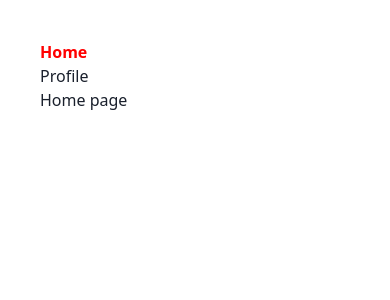
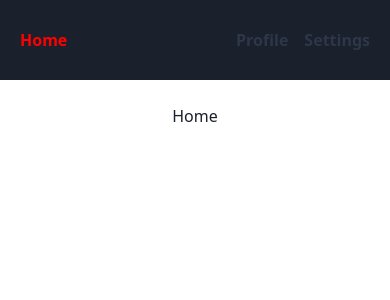
Before and after one commit to remusa/todoro, a React (Vite) app: page / in a window 390 px wide. Shown: the top 300 px of the page. Built offline with nearby package versions, Linux system fonts and the light colour scheme; what tailwindcss-font-inter would draw is missing.

Commit message:
Basic navigation

```diff
--- a/postcss.config.js
+++ b/postcss.config.js
@@ -1,11 +1,9 @@
 const isProd = process.env.NODE_ENV === 'production'
 
-let plugins = [require('tailwindcss')]
-
-if (isProd) {
-  plugins = [...plugins, require('autoprefixer'), require('cssnano')({ preset: 'default' })]
+module.exports = {
+  plugins: [
+    require('tailwindcss'),
+    // require('autoprefixer'),
+    // require('cssnano')({ preset: 'default' }),
+  ],
 }
-
-module.exports = {
-  plugins: plugins,
-}
--- a/src/components/Home.tsx
+++ b/src/components/Home.tsx
@@ -5,7 +5,7 @@ interface Props {}
 const Home: React.FC<Props> = () => {
   return (
     <div>
-      <h1>Home page</h1>
+      <h1>Home</h1>
     </div>
   )
 }
--- a/src/components/Layout.tsx
+++ b/src/components/Layout.tsx
@@ -7,10 +7,12 @@ interface Props {
 
 const Layout: React.FC<Props> = ({ children }) => {
   return (
-    <div className='h-screen w-screen p-10 text-base antialiased font-inter font-normal tracking-normal leading-normal normal-case text-gray-900 bg-color-100'>
+    <div className='min-h-screen w-screen h-screen text-base antialiased font-inter font-normal tracking-normal leading-normal normal-case text-gray-900 bg-color-100'>
       <Navbar />
 
-      {children}
+      <main className='flex-grow flex flex-col justify-center items-center py-6 px-8'>
+        {children}
+      </main>
     </div>
   )
 }
--- a/src/components/Navbar.tsx
+++ b/src/components/Navbar.tsx
@@ -1,38 +1,52 @@
-import React from 'react'
+import React, { useState } from 'react'
 import { NavLink } from 'react-router-dom'
 
 interface Props {}
 
 const Navbar: React.FC<Props> = () => {
+  const [isOpen, setIsOpen] = useState(false)
+
+  const handleClick = () => {
+    setIsOpen(!isOpen)
+  }
+
   return (
-    <header>
-      <nav>
-        <ul className='flex flex-col list-none justify-center align-center'>
-          <li>
+    <header className='flex items-center justify-between py-6 px-3 bg-gray-900'>
+      <div className=''>
         <NavLink
           exact
           to='/'
+          className='block px-2 py-1 text-gray-800 font-semibold rounded hover:bg-teal-500'
           activeStyle={{
-                fontWeight: 'bold',
             color: 'red',
           }}
         >
           Home
         </NavLink>
-          </li>
+      </div>
 
-          <li>
+      <nav className='flex items-center justify-between '>
         <NavLink
+          exact
           to='/profile'
+          className='block px-2 py-1 text-gray-800 font-semibold rounded hover:bg-teal-500 sm:mt-0 sm:ml-2'
           activeStyle={{
-                fontWeight: 'bold',
             color: 'red',
           }}
         >
           Profile
         </NavLink>
-          </li>
-        </ul>
+
+        <NavLink
+          exact
+          to='/profile'
+          className='block px-2 py-1 text-gray-800 font-semibold rounded hover:bg-teal-500 sm:mt-0 sm:ml-2'
+          activeStyle={{
+            color: 'red',
+          }}
+        >
+          Settings
+        </NavLink>
       </nav>
     </header>
   )
--- a/src/index.html
+++ b/src/index.html
@@ -1,3 +1,4 @@
+<!DOCTYPE html>
 <html>
   <head>
     <meta charset="utf-8">
```
Lines whose indentation alone changed are shown as unchanged.
